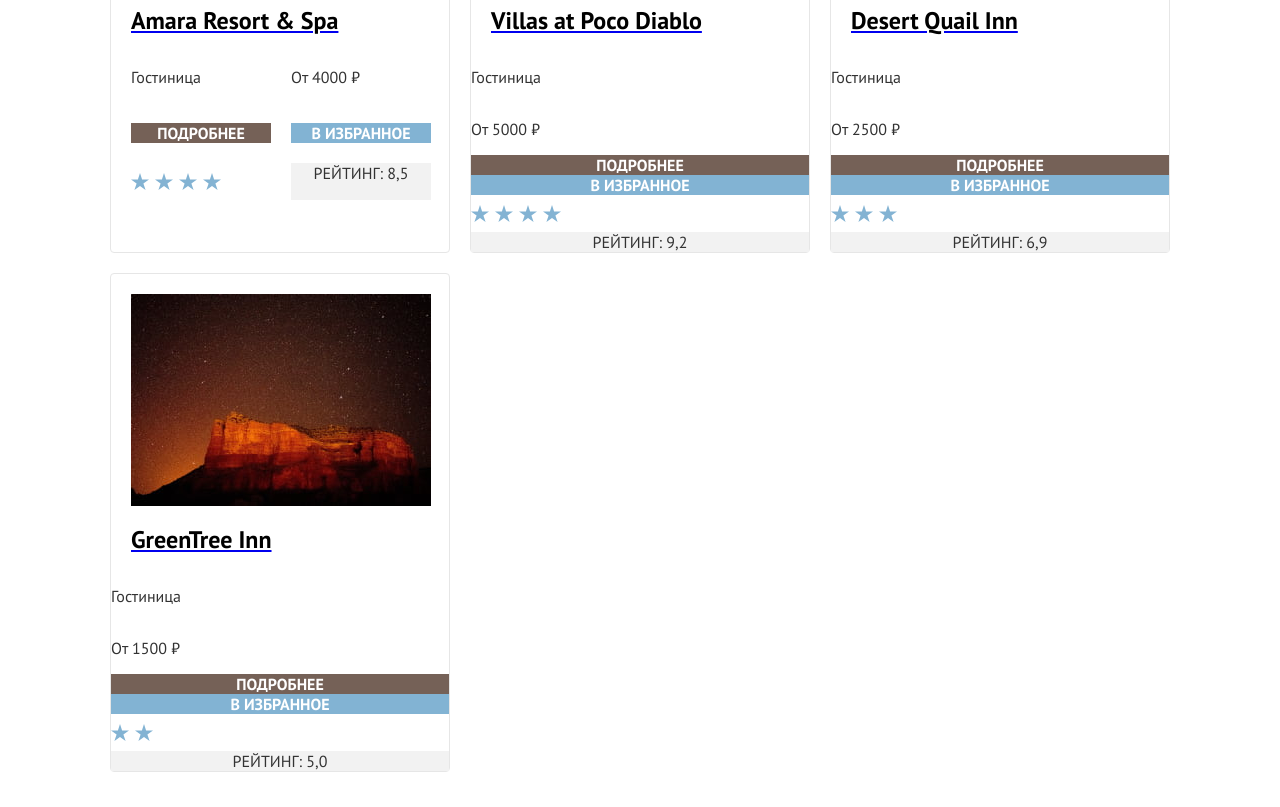
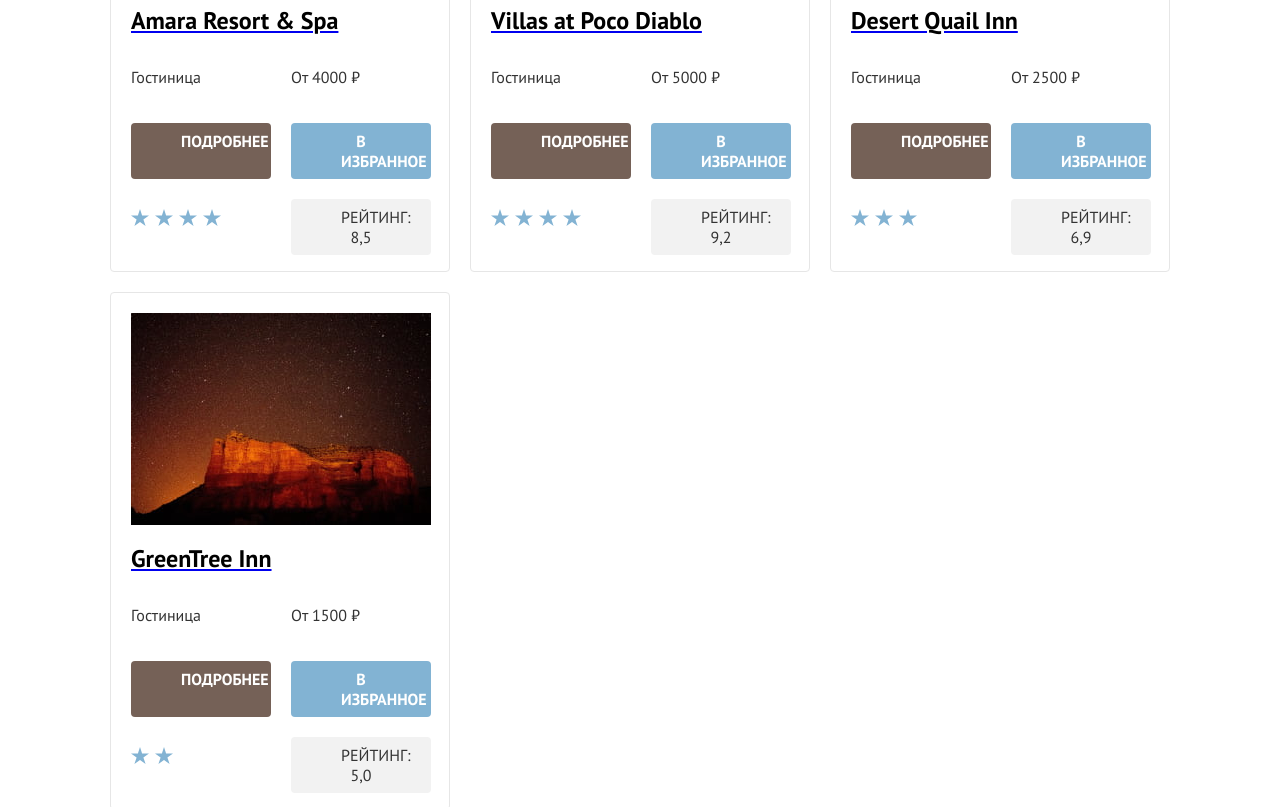
Before and after one commit to htmlacademy-htmlcss/2209469-sedona-35, a plain HTML site: page catalog.html in a window 1280 px wide. Shown: the part 880-1687 px from the top of the page. Drawn offline with Linux system fonts and the light colour scheme.

Commit message:
Добавляет гриды и флексы

```diff
--- a/catalog.html
+++ b/catalog.html
@@ -52,7 +52,8 @@
               <ul class="breadcrumbs">
                 <li class="breadcrumbs-item">
                   <a class="breadcrumbs-link" href="index.html">
-                <img class="image-home" src="images/catalog/go-home.svg" width="12" height="12" alt="Главная страница">
+                    <img class="image-home" src="images/catalog/go-home.svg" width="12" height="12"
+                      alt="Главная страница">
                   </a>
                 </li>
                 <li class="breadcrumbs-item">
@@ -141,9 +142,9 @@
             <option class="sorting-block" value="popular">Сначала популярное</option>
           </select>
           <div class="card-block">
-          <a href="#" class="button-link-card">
+            <a class="button-link-card" href="#">
               <img class="image-card" src="images/catalog/vector-card.svg" width="16" height="14"
-              alt="Показать карточки гостиниц" >
+                alt="Показать карточки гостиниц">
             </a>
             <a class="button-link-card" href="#">
               <img class="image-card" src="images/catalog/vector-one.svg" width="16" height="14"
@@ -171,7 +172,7 @@
                 <p class="catalog-price">От 4000 ₽</p>
                 <a class="catalog-button button-detailed" href="#">подробнее</a>
                 <a class="catalog-button button-favourites" href="#">в избранное</a>
-              <img class="catalogd-stars4" src="images/catalog/stars-4.svg" width="140" height="37"
+                <img class="catalogd-stars" src="images/catalog/stars-4.svg" width="140" height="37"
                   alt="Рейтинг гостиницы">
                 <span class="catalog-rating">Рейтинг: 8,5</span>
               </div>
@@ -183,13 +184,15 @@
                   alt="Villas at Poco Diablo">
                 <h3 class="catalog-titel">Villas at Poco Diablo</h3>
               </a>
+              <div class="catalog-block">
                 <p class="catalog-hotel">Гостиница</p>
                 <p class="catalog-price">От 5000 ₽</p>
                 <a class="catalog-button button-detailed" href="#">подробнее</a>
                 <a class="catalog-button button-favourites" href="#">в избранное</a>
-              <img class="catalog-stars4" src="images/catalog/stars-4.svg" width="140" height="37"
+                <img class="catalog-stars" src="images/catalog/stars-4.svg" width="140" height="37"
                   alt="Рейтинг гостиницы">
                 <span class="catalog-rating">Рейтинг: 9,2</span>
+              </div>
             </li>
 
             <li class="catalog-item">
@@ -198,28 +201,31 @@
                   alt="Desert Quail Inn">
                 <h3 class="catalog-titel">Desert Quail Inn</h3>
               </a>
+              <div class="catalog-block">
                 <p class="catalog-hotel">Гостиница</p>
                 <p class="catalog-price">От 2500 ₽</p>
                 <a class="catalog-button button-detailed" href="#">подробнее</a>
                 <a class="catalog-button button-favourites" href="#">в избранное</a>
-              <img class="catalog-stars3" src="images/catalog/stars-3.svg" width="140" height="37"
+                <img class="catalog-stars" src="images/catalog/stars-3.svg" width="140" height="37"
                   alt="Рейтинг гостиницы">
                 <span class="catalog-rating">Рейтинг: 6,9</span>
+              </div>
             </li>
 
             <li class="catalog-item">
               <a class="catalog-link" href="#">
-                <img class="image-hotel" src="images/catalog/hotel-4.jpg" width="300" height="212"
-                  alt="GreenTree Inn">
+                <img class="image-hotel" src="images/catalog/hotel-4.jpg" width="300" height="212" alt="GreenTree Inn">
                 <h3 class="catalog-titel">GreenTree Inn</h3>
               </a>
+              <div class="catalog-block">
                 <p class="catalog-hotel">Гостиница</p>
                 <p class="catalog-price">От 1500 ₽</p>
                 <a class="catalog-button button-detailed" href="#">подробнее</a>
                 <a class="catalog-button button-favourites" href="#">в избранное</a>
-              <img class="image-stars2" src="images/catalog/stars-2.svg" width="140" height="37"
+                <img class="image-stars" src="images/catalog/stars-2.svg" width="140" height="37"
                   alt="Рейтинг гостиницы">
                 <span class="catalog-rating">Рейтинг: 5,0</span>
+              </div>
             </li>
           </ul>
         </section>
@@ -252,7 +258,8 @@
           <div class="appointment-block">
             <div class="appointment">
               <h2 class="appointment-title-second">Подпишитесь на рассылку</h2>
-          <p class="appointment-information-second">Только полезная информация и никакого спама, честное бойскаутское!</p>
+              <p class="appointment-information-second">Только полезная информация и никакого спама, честное
+                бойскаутское!</p>
             </div>
             <form class="appointment-form" action="https://echo.htmlacademy.ru/" method="post">
               <p class="appointment-form-email">
--- a/styles/styles.css
+++ b/styles/styles.css
@@ -110,30 +110,6 @@
     font-weight: 700;
     color: #ffffff;
     background-color: no;
-    text-align: center;
-    text-transform: uppercase;
-    text-decoration: none;
-  }
-
-  .button-detailed {
-    font-family: "PT Sans", sans-serif;
-    font-size: 16px;
-    line-height: 20px;
-    font-weight: 700;
-    color: #ffffff;
-    background-color: #756157;
-    text-align: center;
-    text-transform: uppercase;
-    text-decoration: none;
-  }
-
-  .button-favourites {
-    font-family: "PT Sans", sans-serif;
-    font-size: 16px;
-    line-height: 20px;
-    font-weight: 700;
-    color: #ffffff;
-    background-color: #82B3D3;
     text-align: center;
     text-transform: uppercase;
     text-decoration: none;
@@ -595,7 +571,7 @@
   .social-block {
     display: flex;
     width: 1060px;
-    margin: 40px 70px 30px 70px;
+    padding:  40px 70px 30px 70px;
   }
 
   .social {
@@ -966,7 +942,45 @@
     background-color: #ffffff;
   }
 
+  .button-detailed {
+    margin: 0;
+    padding: 8px 50px;
+    border-radius: 4px;
+    font-family: "PT Sans", sans-serif;
+    font-size: 16px;
+    line-height: 20px;
+    font-weight: 700;
+    color: #ffffff;
+    background-color: #756157;
+    text-align: center;
+    text-transform: uppercase;
+    text-decoration: none;
+  }
+
+  .button-favourites {
+    margin: 0;
+    padding: 8px 50px;
+    border-radius: 4px;
+    font-family: "PT Sans", sans-serif;
+    font-size: 16px;
+    line-height: 20px;
+    font-weight: 700;
+    color: #ffffff;
+    background-color: #82B3D3;
+    text-align: center;
+    text-transform: uppercase;
+    text-decoration: none;
+  }
+
+  .catalogd-stars {
+    margin: 0;
+    padding: 0;
+  }
+
   .catalog-rating {
+    margin: 0;
+    padding: 8px 50px;
+    border-radius: 4px;
     font-family: "PT Sans", sans-serif;
     font-size: 16px;
     line-height: 20px;
```
Lines whose indentation alone changed are shown as unchanged.
